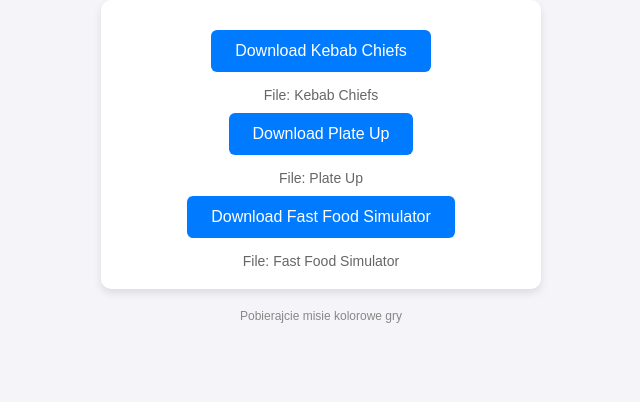
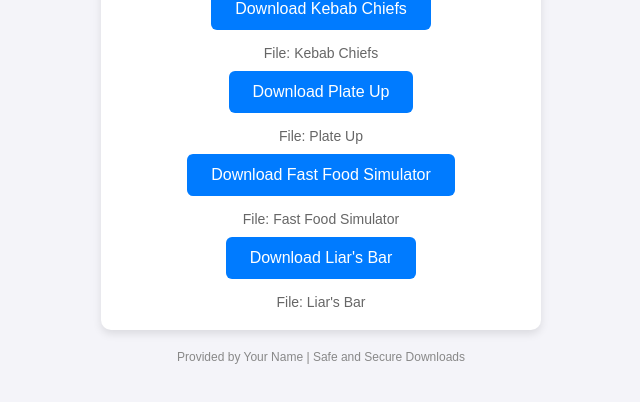
Before and after one commit to Klys-beep/Games, a plain HTML site: page index.html in a window 1280 px wide. Shown: the part 278-680 px from the top of the page, without its empty margins (319-959 px from the left). Drawn offline with Linux system fonts and the light colour scheme.

Commit message:
Update index.html

```diff
--- a/index.html
+++ b/index.html
@@ -83,10 +83,16 @@
       Download Fast Food Simulator
     </a>
     <div class="file-name">File: Fast Food Simulator</div>
+
+    <!-- Liar's Bar -->
+    <a href="https://drive.google.com/uc?export=download&id=1RYECtSX5pCfBSI9oWEdLXj-h4TQ15ANj" class="download-btn">
+      Download Liar's Bar
+    </a>
+    <div class="file-name">File: Liar's Bar</div>
   </div>
 
   <div class="footer">
-    Pobierajcie misie kolorowe gry
+    Provided by Your Name | Safe and Secure Downloads
   </div>
 </body>
 </html>
```
